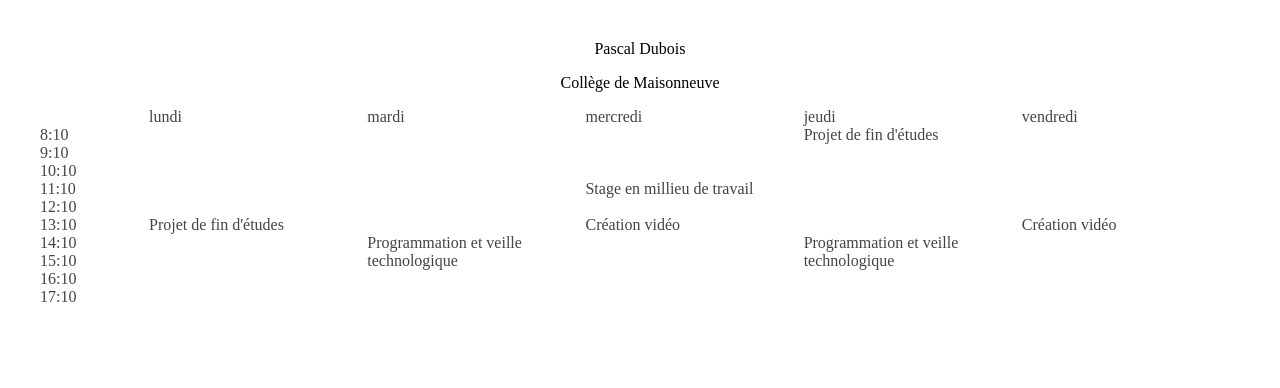
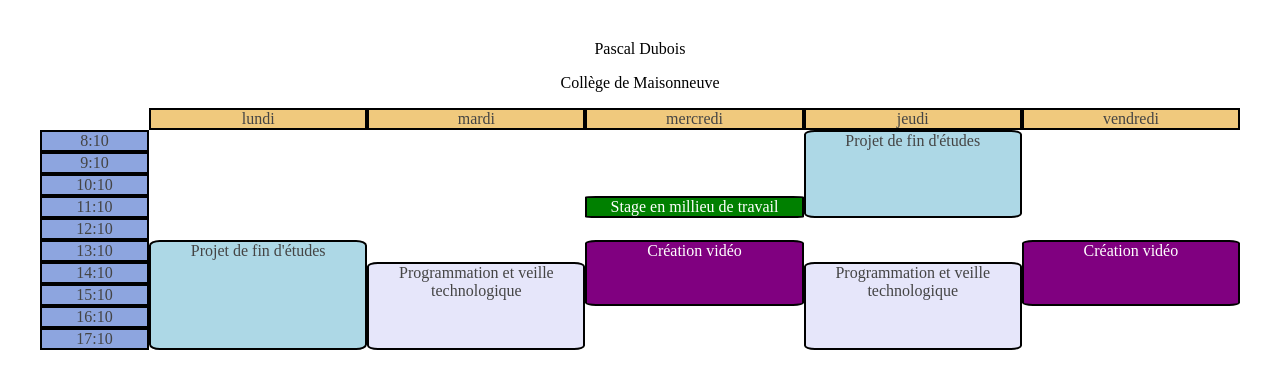
Before and after one commit to DuboisPascal/ex4, a plain HTML site: page grid.htm in a window 1280 px wide. Drawn offline with Linux system fonts and the light colour scheme.

Commit message:
Ajustement du visual avec le sass et d'une erreur dans sass/style.scss

```diff
--- a/sass/_layout.scss
+++ b/sass/_layout.scss
@@ -98,35 +98,68 @@
 
 .cours1{
     grid-column: 2;
-    grid-row: 7/11;
+    grid-row: 7/12;
 }
 
 .cours2{
     grid-column: 3;
-    grid-row: 8/11;
+    grid-row: 8/12;
 }
 
 .cours3{
     grid-column: 4;
     grid-row: 5;
+    background-color: $couleurS;
+    color: white;
 }
 
 .cours4{
     grid-column: 4;
-    grid-row: 7/9;
+    grid-row: 7/10;
 }
 
 .cours5{
     grid-column: 5;
-    grid-row: 2/5;
+    grid-row: 2/6;
 }
 
 .cours6{
     grid-column: 5;
-    grid-row: 8/11;
+    grid-row: 8/12;
 }
 
 .cours7{
     grid-column: 6;
-    grid-row: 7/9;
+    grid-row: 7/10;
 }
+
+.cours1,.cours2,.cours3,.cours4,.cours5,.cours6,.cours7,.h8,.h9,.h10,.h11,.h12,.h13,.h14,.h15,.h16,.h17,.lundi,.mardi,.mercredi,.jeudi,.vendredi{
+    border: 2px black solid;
+    text-align: center;
+}
+
+.cours1,.cours5{
+
+    background-color: $couleurPFE;
+}
+
+.cours2,.cours6{
+    background-color: $couleurPVT;
+}
+
+.cours4,.cours7{
+    background-color: $couleurV;
+    color: white;
+}
+
+.cours1,.cours2,.cours3,.cours4,.cours5,.cours6,.cours7{
+    border-radius: 5%;
+}
+
+.h8,.h9,.h10,.h11,.h12,.h13,.h14,.h15,.h16,.h17{
+    background-color: lighten($couleurH,40%);
+}
+
+.lundi,.mardi,.mercredi,.jeudi,.vendredi{
+    background-color: $couleurJ;
+}
--- a/sass/_variables.scss
+++ b/sass/_variables.scss
@@ -0,0 +1,11 @@
+$couleurPFE: lightblue;
+
+$couleurPVT: lavender;
+
+$couleurV: purple;
+
+$couleurS: green;
+
+$couleurH:rgb(35,61,125);
+
+$couleurJ:rgb(240,201,125);
--- a/sass/style.scss
+++ b/sass/style.scss
@@ -1,3 +1,3 @@
+@import "_variables.scss";
+
 @import "_layout.scss";
-
-@import "_variables.scss";
```
Also changed, not shown: css/style.css, 1 other file.
